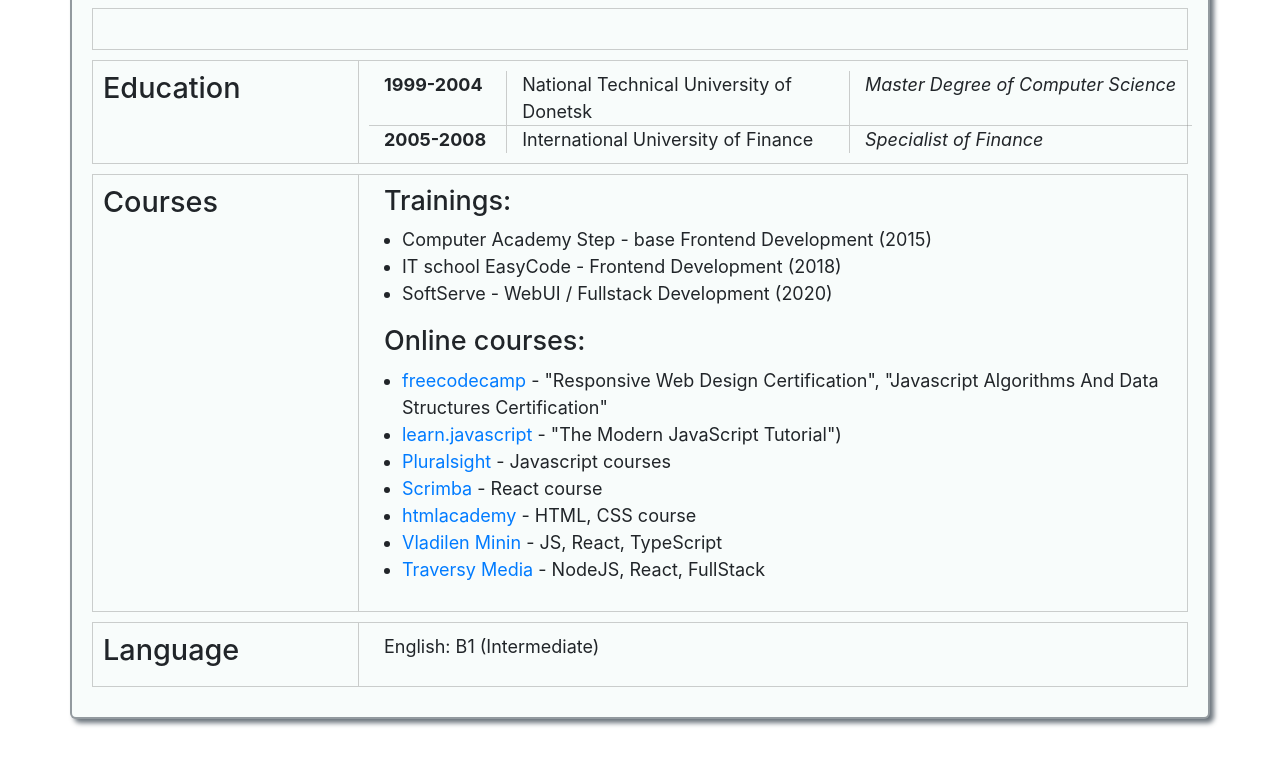
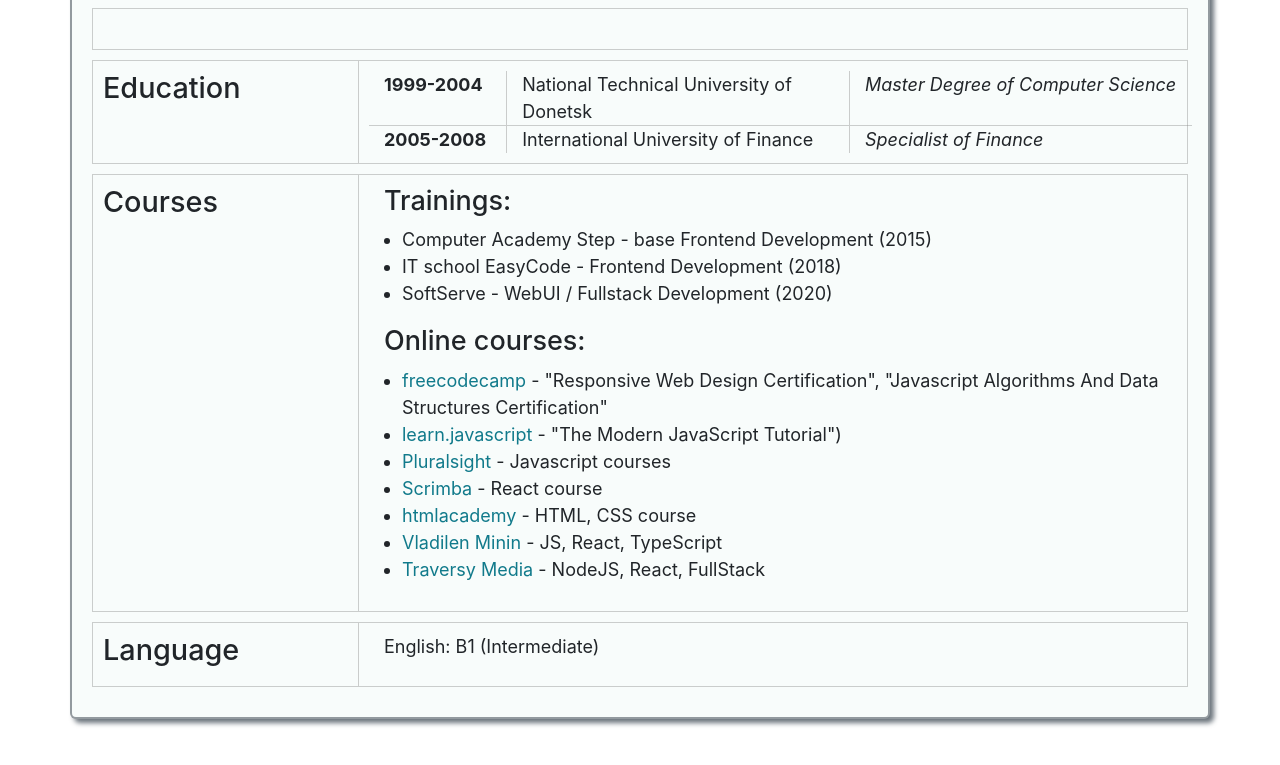
Before and after one commit to Giruta/rsschool-cv, a plain HTML site: page index.html in a window 1280 px wide. Shown: the part 1047-1812 px from the top of the page. Drawn offline with nearby package versions, Linux system fonts and the light colour scheme.

Commit message:
feat: make hover for links and add styles for links

```diff
--- a/style.css
+++ b/style.css
@@ -7,6 +7,12 @@
 a {
     text-decoration: none;
     outline: none;
+    cursor: pointer;
+    color: #117a8b;
+}
+
+a:hover {
+    color: #1abed8;
 }
 
 p {
```
Also changed, not shown: index.html (+0 -12 lines).
